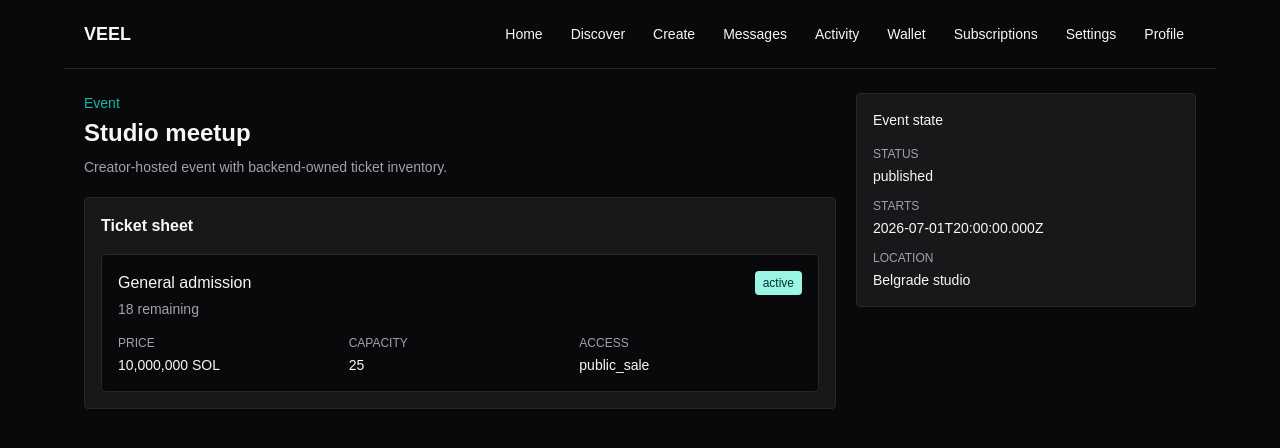
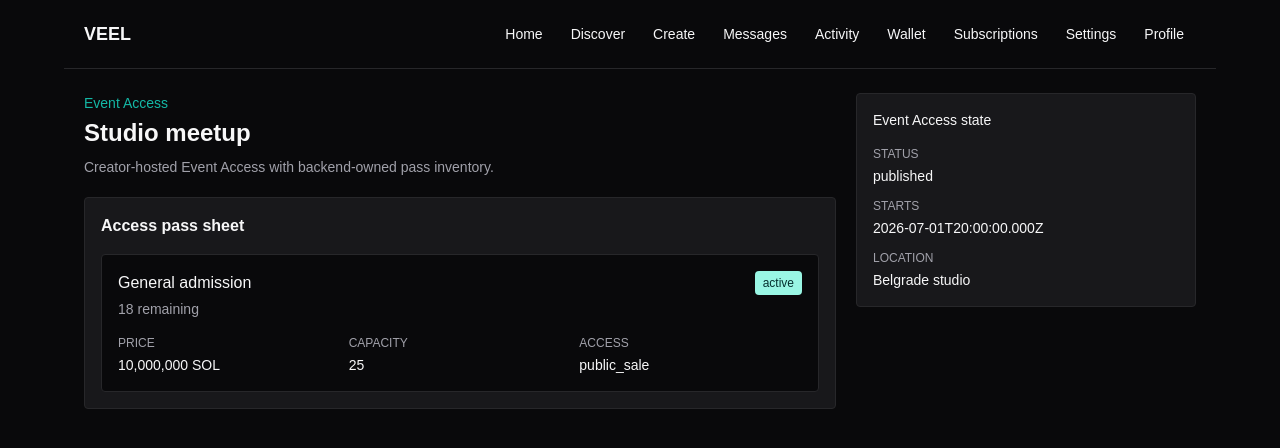
Before and after one commit to mariospeterman/VEEL-v2, a Next.js app in the folder apps/web/: page /events/1 in a window 1280 px wide. Shown: the top 448 px of the page. Built offline with nearby package versions, Linux system fonts and the light colour scheme.

Commit message:
Align Event Access and Mutuals copy

```diff
--- a/apps/web/app/dating/matches/page.tsx
+++ b/apps/web/app/dating/matches/page.tsx
@@ -24,8 +24,8 @@ export default function DatingMatchesPage() {
 
       <section className="mx-auto grid w-full max-w-6xl gap-5 px-5 py-6">
         <div>
-          <p className="text-sm font-medium text-[var(--accent)]">Dating Mode</p>
-          <h1 className="mt-1 text-2xl font-semibold tracking-normal">Matches</h1>
+          <p className="text-sm font-medium text-[var(--accent)]">Mutuals</p>
+          <h1 className="mt-1 text-2xl font-semibold tracking-normal">Mutuals</h1>
         </div>
 
         <div className="grid gap-3 md:grid-cols-2">
--- a/apps/web/app/dating/page.tsx
+++ b/apps/web/app/dating/page.tsx
@@ -21,7 +21,7 @@ const feedItems: DatingFeedItem[] = [
     handle: "maki",
     displayName: "Maki",
     avatarUrl: null,
-    title: "Dating mode profile card",
+    title: "Mutuals profile card",
     mediaKind: "image",
     posterUrl: "https://images.unsplash.com/photo-1517841905240-472988babdf9?auto=format&fit=crop&w=1200&q=80",
     createdAt: "2026-06-04T22:31:00.000Z"
@@ -36,8 +36,8 @@ export default function DatingPage() {
       <section className="mx-auto grid w-full max-w-6xl gap-5 px-5 py-6 lg:grid-cols-[minmax(0,1fr)_320px]">
         <section className="grid content-start gap-5">
           <div>
-            <p className="text-sm font-medium text-[var(--accent)]">Dating Mode</p>
-            <h1 className="mt-1 text-2xl font-semibold tracking-normal">Explicit dating feed</h1>
+            <p className="text-sm font-medium text-[var(--accent)]">Mutuals</p>
+            <h1 className="mt-1 text-2xl font-semibold tracking-normal">Explicit Mutuals feed</h1>
           </div>
 
           {feedItems.map((item) => (
@@ -65,7 +65,7 @@ export default function DatingPage() {
 
         <aside className="grid content-start gap-3">
           <section className="rounded border border-[var(--line)] bg-[var(--panel)] p-4">
-            <p className="text-sm font-medium">Dating safety</p>
+            <p className="text-sm font-medium">Mutuals safety</p>
             <div className="mt-4 grid gap-3 text-sm">
               <Fact label="Enabled" value={datingProfile.enabled ? "active" : "paused"} />
               <Fact label="Consent" value={datingProfile.consentVersion ?? "missing"} />
--- a/apps/web/app/events/[eventId]/page.tsx
+++ b/apps/web/app/events/[eventId]/page.tsx
@@ -6,7 +6,7 @@ type Event = components["schemas"]["Event"];
 const event: Event = {
   id: "00000000-0000-4000-8000-0000000000e1",
   title: "Studio meetup",
-  description: "Creator-hosted event with backend-owned ticket inventory.",
+  description: "Creator-hosted Event Access with backend-owned pass inventory.",
   startsAt: "2026-07-01T20:00:00.000Z",
   endsAt: null,
   accessRule: "public_sale",
@@ -36,13 +36,13 @@ export default function EventPage() {
       <section className="mx-auto grid w-full max-w-6xl gap-5 px-5 py-6 lg:grid-cols-[minmax(0,1fr)_340px]">
         <section className="grid content-start gap-5">
           <div>
-            <p className="text-sm font-medium text-[var(--accent)]">Event</p>
+            <p className="text-sm font-medium text-[var(--accent)]">Event Access</p>
             <h1 className="mt-1 text-2xl font-semibold tracking-normal">{event.title}</h1>
             <p className="mt-2 text-sm text-[var(--muted)]">{event.description}</p>
           </div>
 
           <section className="rounded border border-[var(--line)] bg-[var(--panel)] p-4">
-            <h2 className="text-base font-semibold tracking-normal">Ticket sheet</h2>
+            <h2 className="text-base font-semibold tracking-normal">Access pass sheet</h2>
             <div className="mt-4 grid gap-3">
               {event.ticketTypes.map((ticketType) => (
                 <article className="rounded border border-[var(--line)] bg-[var(--background)] p-4" key={ticketType.id}>
@@ -68,7 +68,7 @@ export default function EventPage() {
 
         <aside className="grid content-start gap-3">
           <section className="rounded border border-[var(--line)] bg-[var(--panel)] p-4">
-            <p className="text-sm font-medium">Event state</p>
+            <p className="text-sm font-medium">Event Access state</p>
             <div className="mt-4 grid gap-3 text-sm">
               <Fact label="Status" value={event.state} />
               <Fact label="Starts" value={new Date(event.startsAt).toISOString()} />
--- a/apps/web/app/tickets/page.tsx
+++ b/apps/web/app/tickets/page.tsx
@@ -24,8 +24,8 @@ export default function TicketsPage() {
 
       <section className="mx-auto grid w-full max-w-6xl gap-5 px-5 py-6">
         <div>
-          <p className="text-sm font-medium text-[var(--accent)]">Tickets</p>
-          <h1 className="mt-1 text-2xl font-semibold tracking-normal">My tickets</h1>
+          <p className="text-sm font-medium text-[var(--accent)]">Passes</p>
+          <h1 className="mt-1 text-2xl font-semibold tracking-normal">My passes</h1>
         </div>
 
         <div className="grid gap-3 md:grid-cols-2">
@@ -45,7 +45,7 @@ export default function TicketsPage() {
                 <p className="mt-2 break-all font-mono text-sm">{ticket.qrToken}</p>
               </div>
               <div className="mt-4 grid gap-2 text-sm sm:grid-cols-3">
-                <Fact label="Ticket" value={ticket.id} />
+                <Fact label="Pass" value={ticket.id} />
                 <Fact label="Payment" value={ticket.paymentIntentId ?? "free"} />
                 <Fact label="Check-in" value={ticket.checkedInAt ?? "not checked in"} />
               </div>
```
Also changed, not shown: 1 other file (tests, documents, lock files or other folders).
